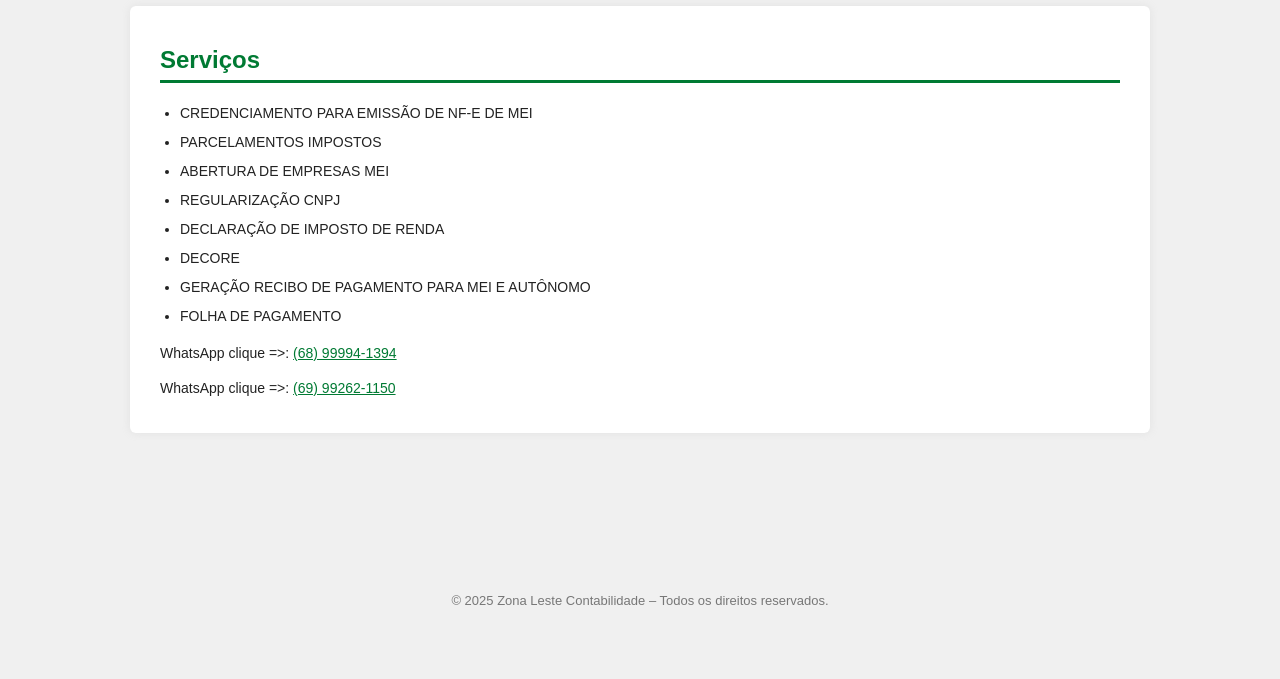
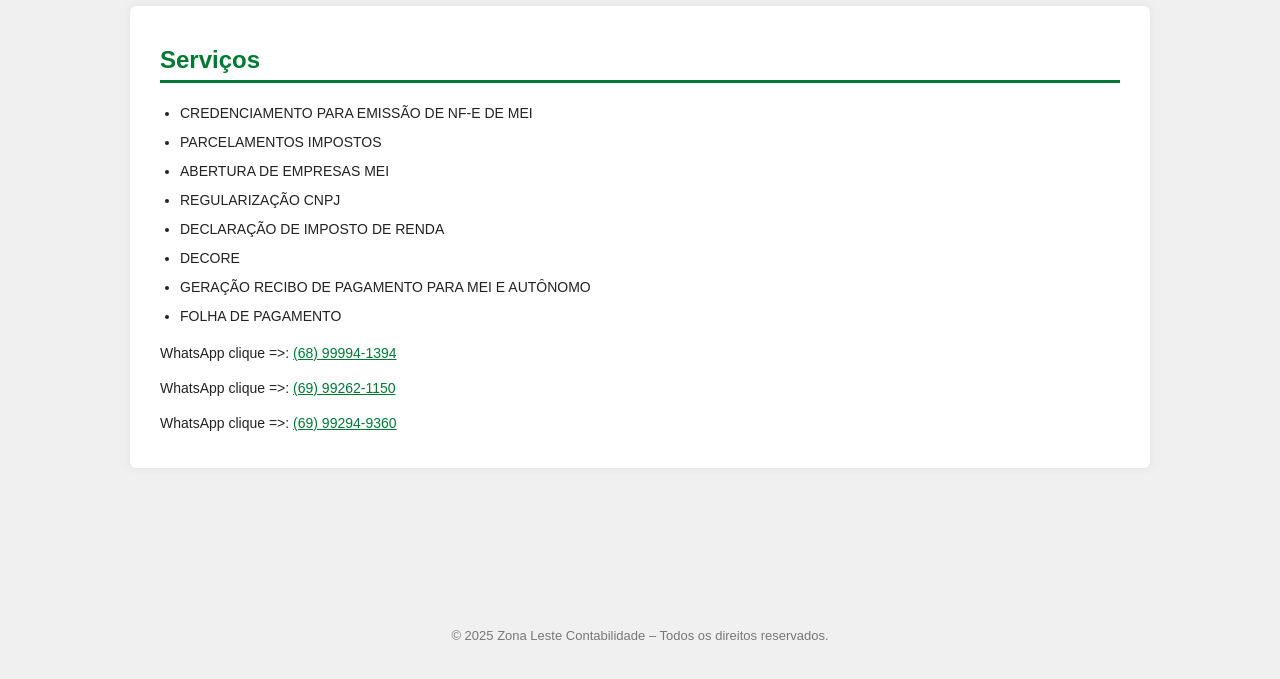
Before and after one commit to andrevieira1993/zona-leste-site, a plain HTML site: page index.html in a window 1280 px wide. Shown: the part 135-814 px from the top of the page. Drawn offline with Linux system fonts and the light colour scheme.

Commit message:
Add files via upload

```diff
--- a/index.html
+++ b/index.html
@@ -252,6 +252,7 @@
     </ul>
     <p>WhatsApp clique =>: <a href="https://wa.me/5568999941394" target="_blank" style="color:#007a33;">(68) 99994-1394</a></p>
     <p>WhatsApp clique =>: <a href="https://wa.me/5569992621150" target="_blank" style="color:#007a33;">(69) 99262-1150</a></p>
+    <p>WhatsApp clique =>: <a href="https://wa.me/5569992949360" target="_blank" style="color:#007a33;">(69) 99294-9360</a></p>
   </section>
 
   <section id="duvidas">
```
